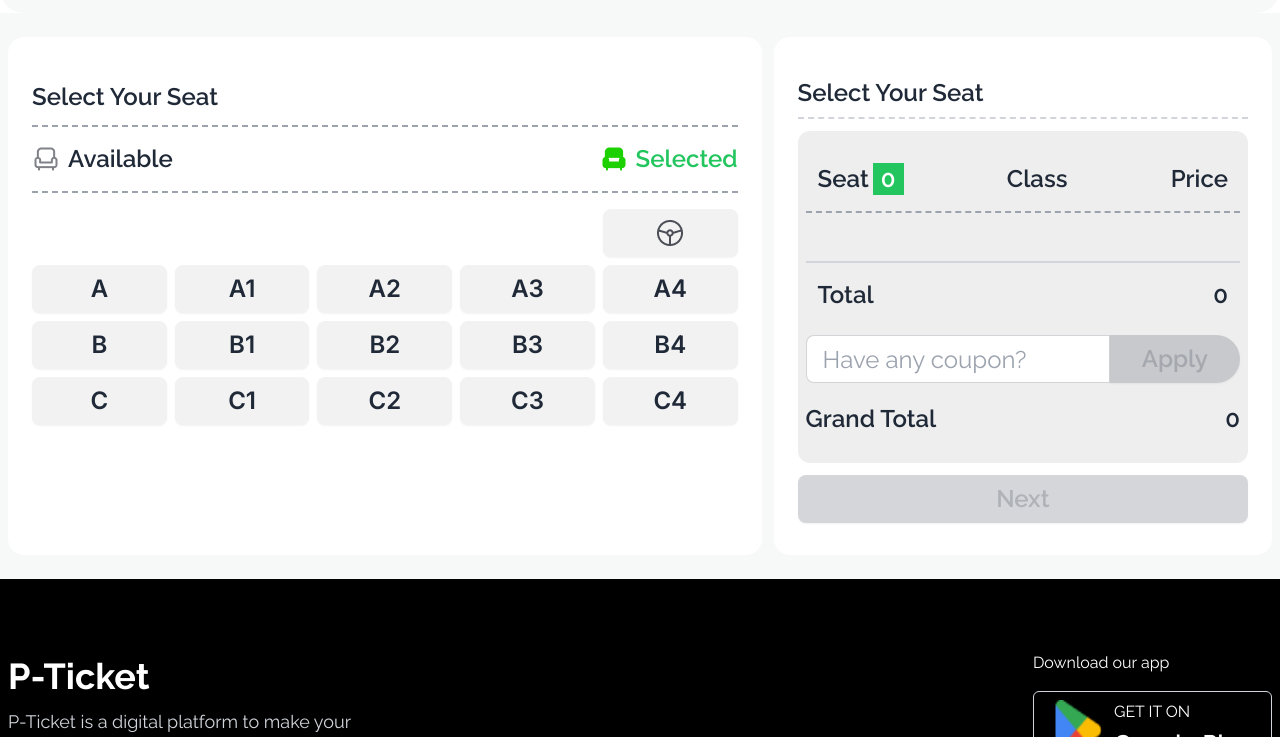
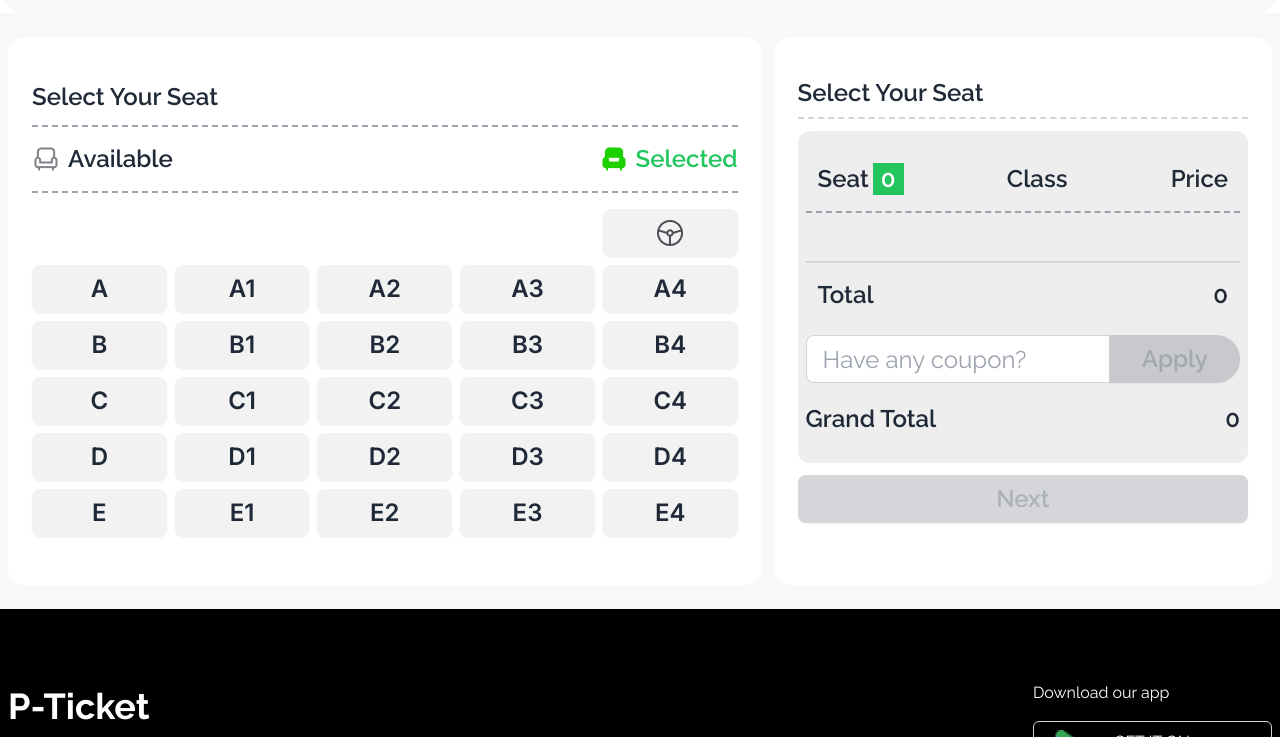
Before and after one commit to codersabbir1/Bus-Ticketing-System, a plain HTML site: page index.html in a window 1280 px wide. Shown: the part 1944-2681 px from the top of the page. Drawn offline with nearby package versions, Linux system fonts and the light colour scheme.

Commit message:
added seats

```diff
--- a/assets/js/script.js
+++ b/assets/js/script.js
@@ -1,6 +1,4 @@
-console.log("It's Working...");
 // Element Selectors
-
 const allSeats = document.querySelectorAll("#allSeats input");
 const availableSeats = document.getElementById("availableSeats");
 const perSeats = document.getElementById("perSeats");
@@ -18,7 +16,7 @@ const coupon2 = "Couple 20"; // for 20% Discount
 const basicPrice = 550;
 
 // changeable counting info
-let totalSeats = 12;
+let totalSeats = 20;
 let seatCounter = 0;
 let totalPrice = 0;
 let grandPrice = 0;
--- a/index.html
+++ b/index.html
@@ -359,6 +359,60 @@
                     type="button"
                     value="C4"
                   />
+                  <div class="col-span-1 btn text-2xl">
+                    <span>D</span>
+                  </div>
+                  <!-- Seats  -->
+                  <input
+                    class="col-span-1 btn hover:bg-green-500 text-2xl"
+                    type="button"
+                    value="D1"
+                  />
+                  <!-- Seats  -->
+                  <input
+                    class="col-span-1 btn hover:bg-green-500 text-2xl"
+                    type="button"
+                    value="D2"
+                  />
+                  <!-- Seats  -->
+                  <input
+                    class="col-span-1 btn hover:bg-green-500 text-2xl"
+                    type="button"
+                    value="D3"
+                  />
+                  <!-- Seats  -->
+                  <input
+                    class="col-span-1 btn hover:bg-green-500 text-2xl"
+                    type="button"
+                    value="D4"
+                  />
+                  <div class="col-span-1 btn text-2xl">
+                    <span>E</span>
+                  </div>
+                  <!-- Seats  -->
+                  <input
+                    class="col-span-1 btn hover:bg-green-500 text-2xl"
+                    type="button"
+                    value="E1"
+                  />
+                  <!-- Seats  -->
+                  <input
+                    class="col-span-1 btn hover:bg-green-500 text-2xl"
+                    type="button"
+                    value="E2"
+                  />
+                  <!-- Seats  -->
+                  <input
+                    class="col-span-1 btn hover:bg-green-500 text-2xl"
+                    type="button"
+                    value="E3"
+                  />
+                  <!-- Seats  -->
+                  <input
+                    class="col-span-1 btn hover:bg-green-500 text-2xl"
+                    type="button"
+                    value="E4"
+                  />
                 </div>
               </div>
             </div>
```
